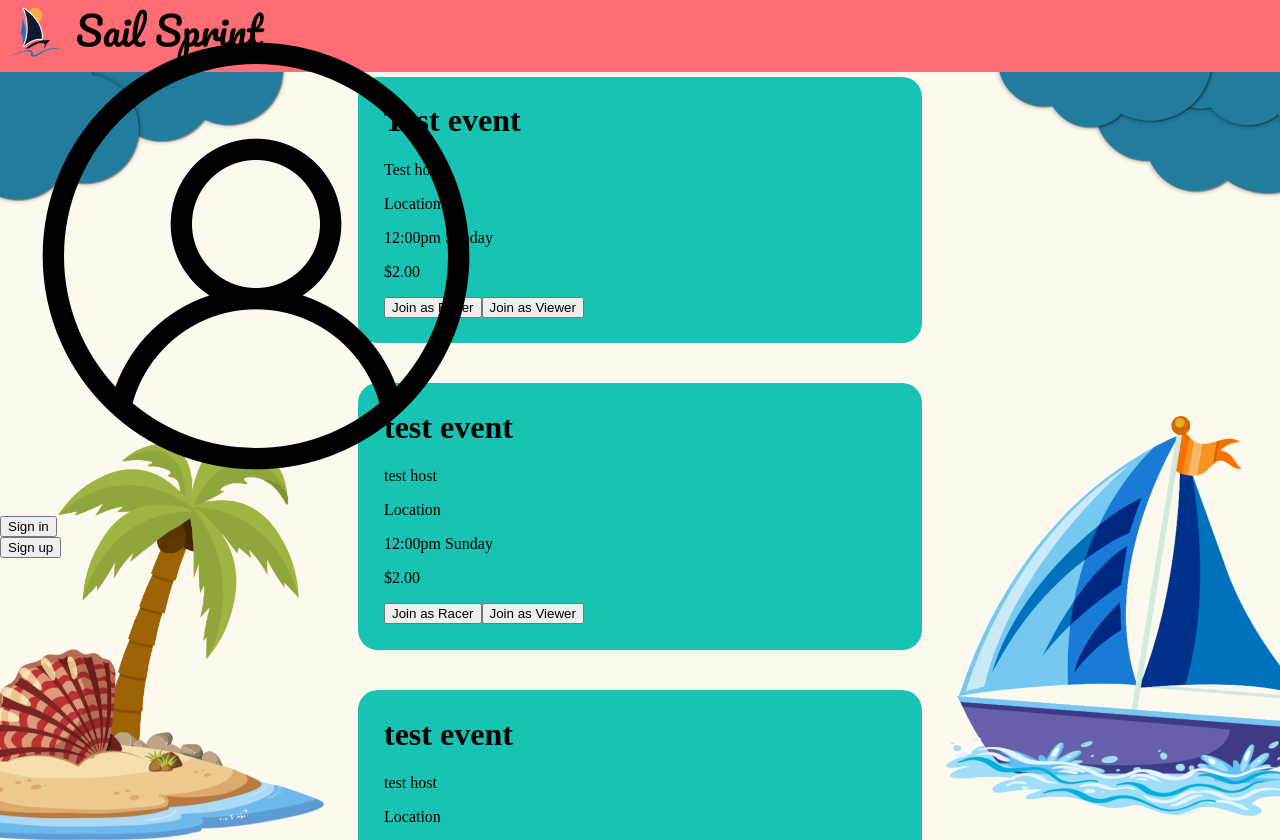
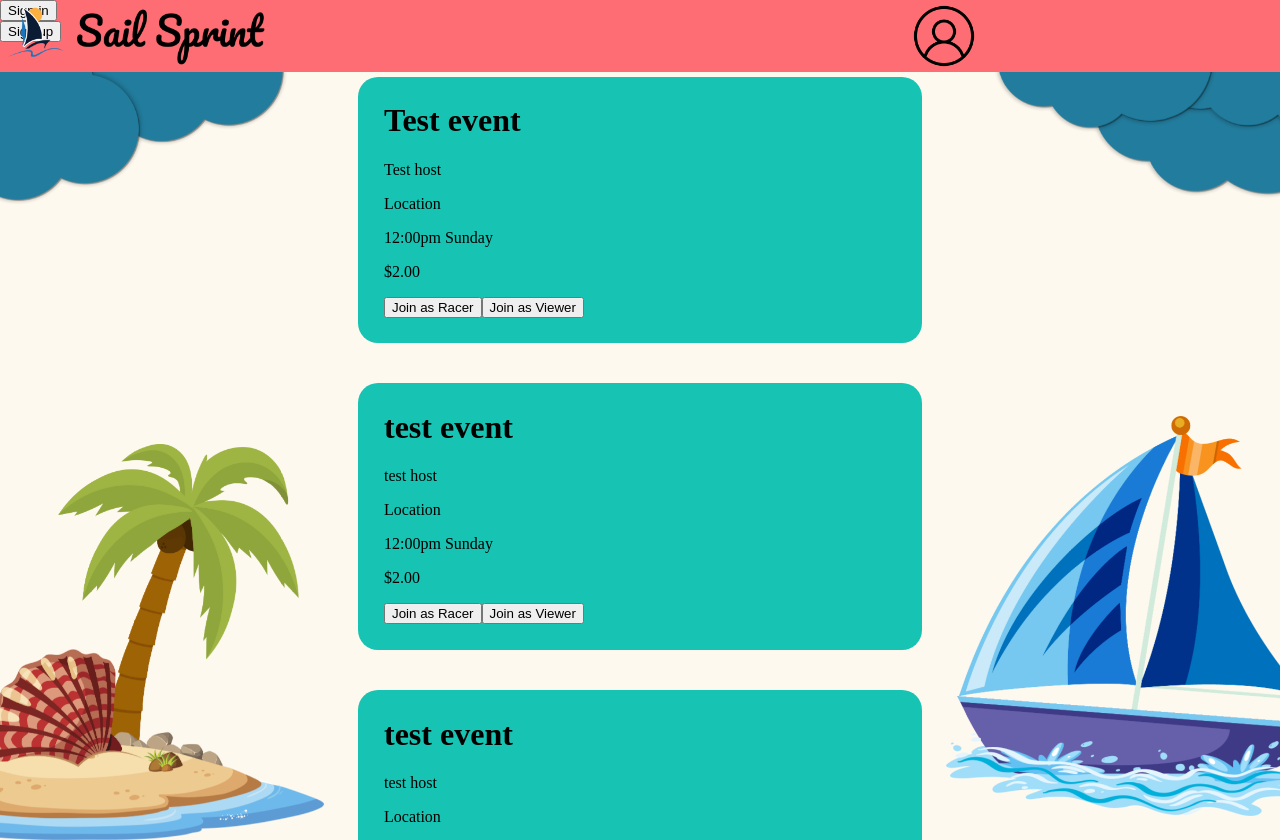
Before and after one commit to Darsh-KP/SailSprint, a React (Vite) app in the folder frontend/: page / in a window 1280 px wide. Shown: the top 840 px of the page. Built offline with nearby package versions, Linux system fonts and the light colour scheme; no server answers; a web font is replaced by a local one.

Commit message:
Update navbar.css
userprofile change

```diff
--- a/frontend/src/components/navbar.css
+++ b/frontend/src/components/navbar.css
@@ -58,3 +58,9 @@ nav {
     top:20px;
     position:absolute;
 }
+
+.user-dropdown {
+  height: 9vh;
+  position: absolute;
+  right:300px;
+}
```
